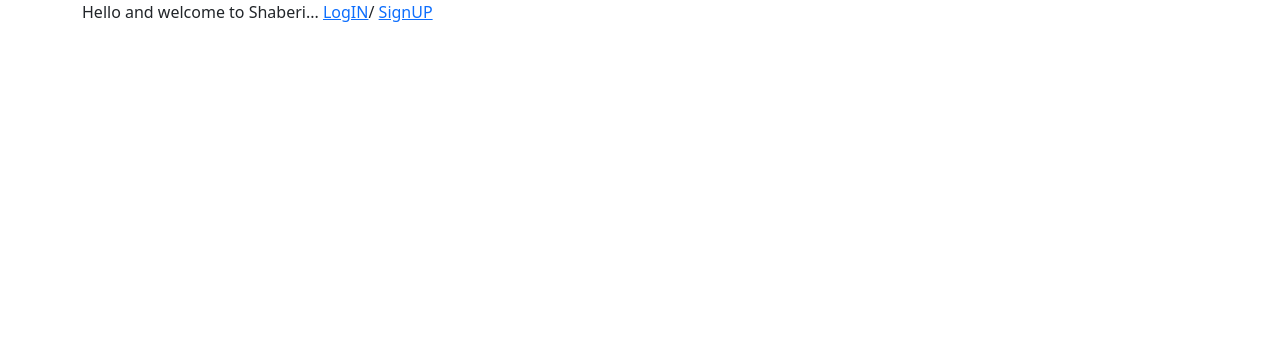
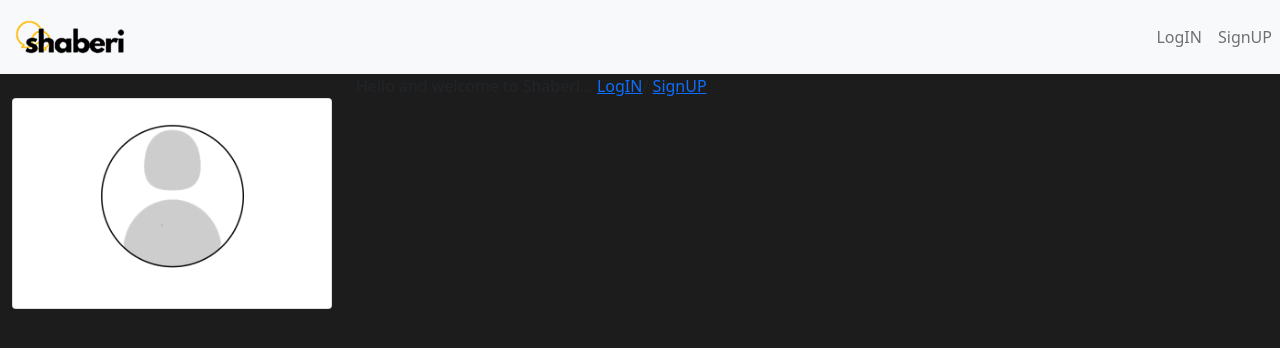
Before and after one commit to jiisanda/shaberi, a Django app: template templates/chats_app/home.html in a window 1280 px wide. Shown: the top 348 px of the page. Run offline with Django 3.2, Linux system fonts and the light colour scheme; the template is opened without the code that fills it, so the values that code supplies are empty.

Commit message:
static-and-base.html

```diff
--- /dev/null
+++ b/chats_app/static/chats_app/base.css
@@ -0,0 +1,18 @@
+/*
+        COLOR COMBINATIONS
+    #1c1c1c     - cod grey
+    #ebe8e4     - Cararra
+    #5ee79d     - Pastel Green
+    #5461ee     - Royal Blue
+    #be6944     - Crail
+*/
+
+
+body {
+    background-color: #1c1c1c;
+}
+
+#profile-card {
+    width:20rem;
+    background-color:#ffffff;
+}
--- a/chats_project/urls.py
+++ b/chats_project/urls.py
@@ -16,8 +16,11 @@ Including another URLconf
 from django.contrib import admin
 from django.urls import include, path
 
+from django.conf.urls.static import static
+from django.conf import settings
+
 urlpatterns = [
     path('admin/', admin.site.urls),
     path('accounts/',include('userauth.urls')),
     path('', include('chats_app.urls')),
-]
+] + static(settings.STATIC_URL, document_root=settings.STATIC_ROOT)
--- a/templates/chats_app/base.html
+++ b/templates/chats_app/base.html
@@ -12,19 +12,67 @@
         <meta name="description" content="">
         <meta name="viewport" content="width=device-width, initial-scale=1">
         <!--Favicon-->
-        <link rel="icon" href="{% static 'favicon.ico' %}" type="image/png">
+        <link rel="icon" href="{% static 'chats_app/favicon.ico' %}" type="image/png">
         <!--Bootstrap-->
         <link href="https://cdn.jsdelivr.net/npm/bootstrap@5.1.3/dist/css/bootstrap.min.css" rel="stylesheet" integrity="sha384-1BmE4kWBq78iYhFldvKuhfTAU6auU8tT94WrHftjDbrCEXSU1oBoqyl2QvZ6jIW3" crossorigin="anonymous">
-        <link rel="stylesheet" href="">
+        <link rel="stylesheet" href="{% static 'chats_app/base.css' %}">
     </head>
 
     <body>
-
-        <div class="container">
-            {% block content %}
-            {% endblock content %}
+        <nav class="navbar navbar-expand-lg navbar-light bg-light">
+            <div class="container-fluid">
+                <a class="navbar-brand" href="{% url 'home' %}">
+                    <img src="{% static 'chats_app/shaberi-dark.png' %}" alt="" width="50%" height="50%" class="d-inline-block align-text-top">
+                </a>
+            </div>
+            <button class="navbar-toggler" type="button" data-toggle="collapse" data-target="#navbarSupportedContent">
+                <span class="navbar-toggler-icon"></span>
+            </button>
+            <div class="collapse navbar-collapse flex-grow-0" id="navbarSupportedContent">
+                <ul class="navbar-nav text-right">
+                    {% if user.is_authenticated %}
+                    <li class="nav-item active">
+                        <a class="nav-link" href="#">
+                            <img src="{% static 'chats_app/chat-bubble.png' %}" alt="" width="65%" height="65%">
+                        </a>
+                    </li>
+                    <li class="nav-item active">
+                        <a class="nav-link" href="{% url 'logout' %}">LogOut&nbsp;&nbsp;</a>
+                    </li>
+                    {% else %}
+                    <li class="nav-item active">
+                        <a class="nav-link" href="{% url 'user_login' %}">LogIN</a>
+                    </li>
+                    <li class="nav-item active">
+                        <a class="nav-link" href="{% url 'register' %}">SignUP</a>
+                    </li>
+                    {% endif %}
+                </ul>
+            </div>
+          </nav>
+        <div class="container-fluid">
+        <div class="row">
+            <div class="col-3">
+                <br>
+                <div class="card" id="profile-card">
+                    <br>
+                    <div class="text-center">
+                        <img src="{% static 'chats_app/default-profile-picture.png' %}" class="rounded" alt="default-profile-picture" height="45%" width="45%">
+                        <br>
+                        <strong>{{ user.username }}</strong>
+                        <p>{{ user.bio }}
+                    </div>
+                    <br>
+                </div>
+            </div>
+            <div class="col-9">
+                <div class="container-fluid">
+                    {% block content %}
+                    {% endblock content %}
+                </div>
+            </div>
         </div>
-
+        </div>
         <script src="" async defer></script>
     </body>
 </html>
--- a/templates/chats_app/home.html
+++ b/templates/chats_app/home.html
@@ -1,5 +1,6 @@
 {% extends 'chats_app\base.html' %}
 {% block content %}
+
 Hello and welcome to Shaberi...
 {% if user.is_authenticated %}
 <br>{{ user.username }}
@@ -8,4 +9,5 @@ Hello and welcome to Shaberi...
 <a href="{% url 'user_login' %}">LogIN</a>/
 <a href="{% url 'register' %}">SignUP</a>
 {% endif %}
+
 {% endblock content %}
--- a/userauth/admin.py
+++ b/userauth/admin.py
@@ -1,6 +1,6 @@
 from django.contrib import admin
 
-from userauth.models import UserProfile
+from userauth.models import UserProfileInfo
 
 # Register your models here.
-admin.site.register(UserProfile)
+admin.site.register(UserProfileInfo)
--- a/userauth/forms.py
+++ b/userauth/forms.py
@@ -1,6 +1,6 @@
 from django import forms
 from django.contrib.auth.models import User
-from userauth.models import UserProfile
+from userauth.models import UserProfileInfo
 
 class UserForm(forms.ModelForm):
     password = forms.CharField(widget=forms.PasswordInput())
@@ -11,5 +11,5 @@ class UserForm(forms.ModelForm):
 
 class ProfileForm(forms.ModelForm):
     class Meta():
-        model = UserProfile
+        model = UserProfileInfo
         fields = ('bio', 'phone_number','profile_picture')
```
Also changed, not shown: chats_project/settings.py (+12 -4 lines), userauth/models.py (+6 -1 lines), chats_app/static/chats_app/account.png (added), chats_app/static/chats_app/chat-bubble.png (added), chats_app/static/chats_app/default-profile-picture.png (added), chats_app/static/chats_app/favicon.ico (renamed from static/favicon.ico), chats_app/static/chats_app/home.png (added), chats_app/static/chats_app/login.png (added), chats_app/static/chats_app/logout.png (added), chats_app/static/chats_app/shaberi-dark.png (added), chats_app/static/chats_app/shaberi-light.png (added), chats_app/static/chats_app/shaberi.png (added), 1 other file.
